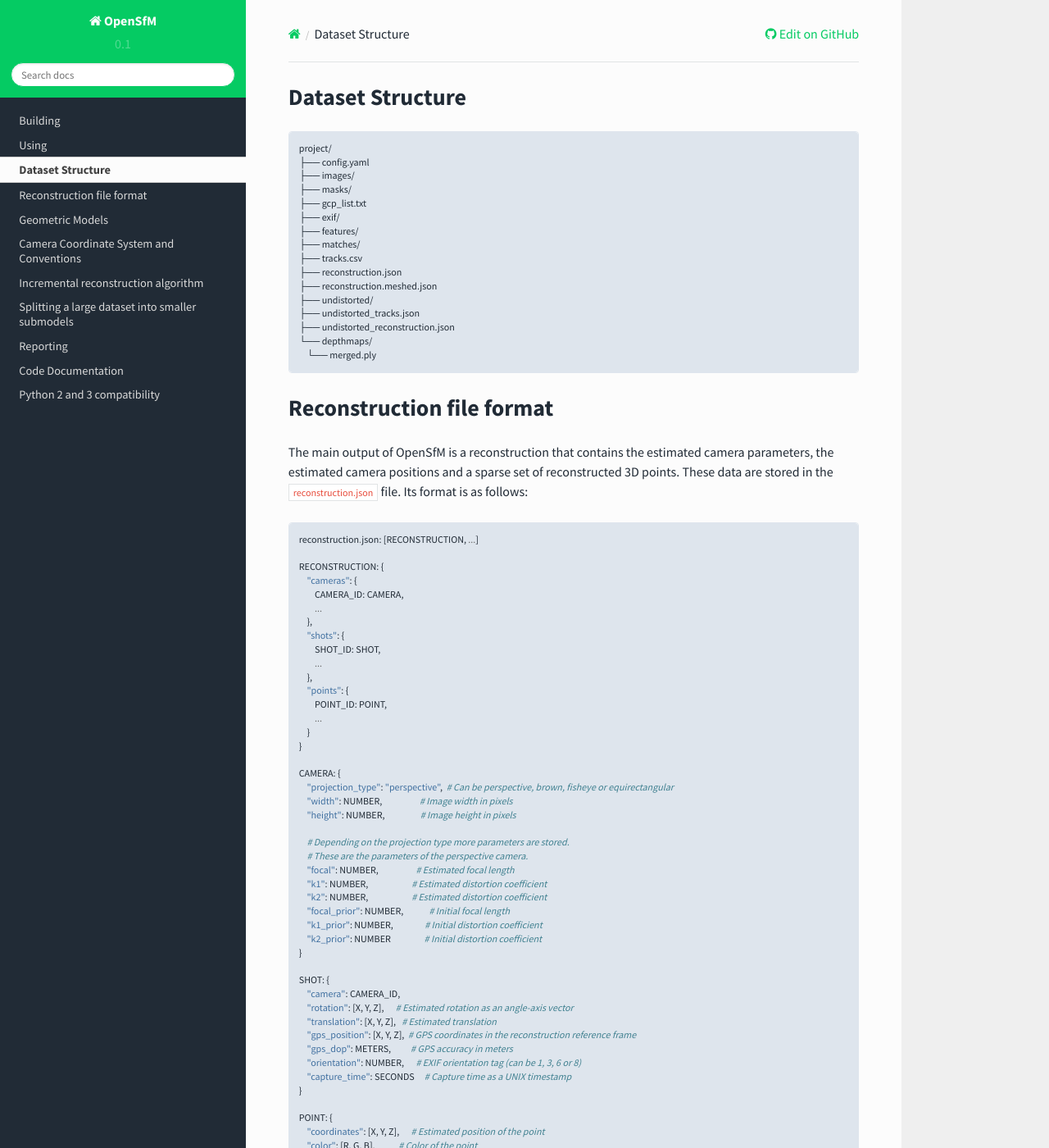
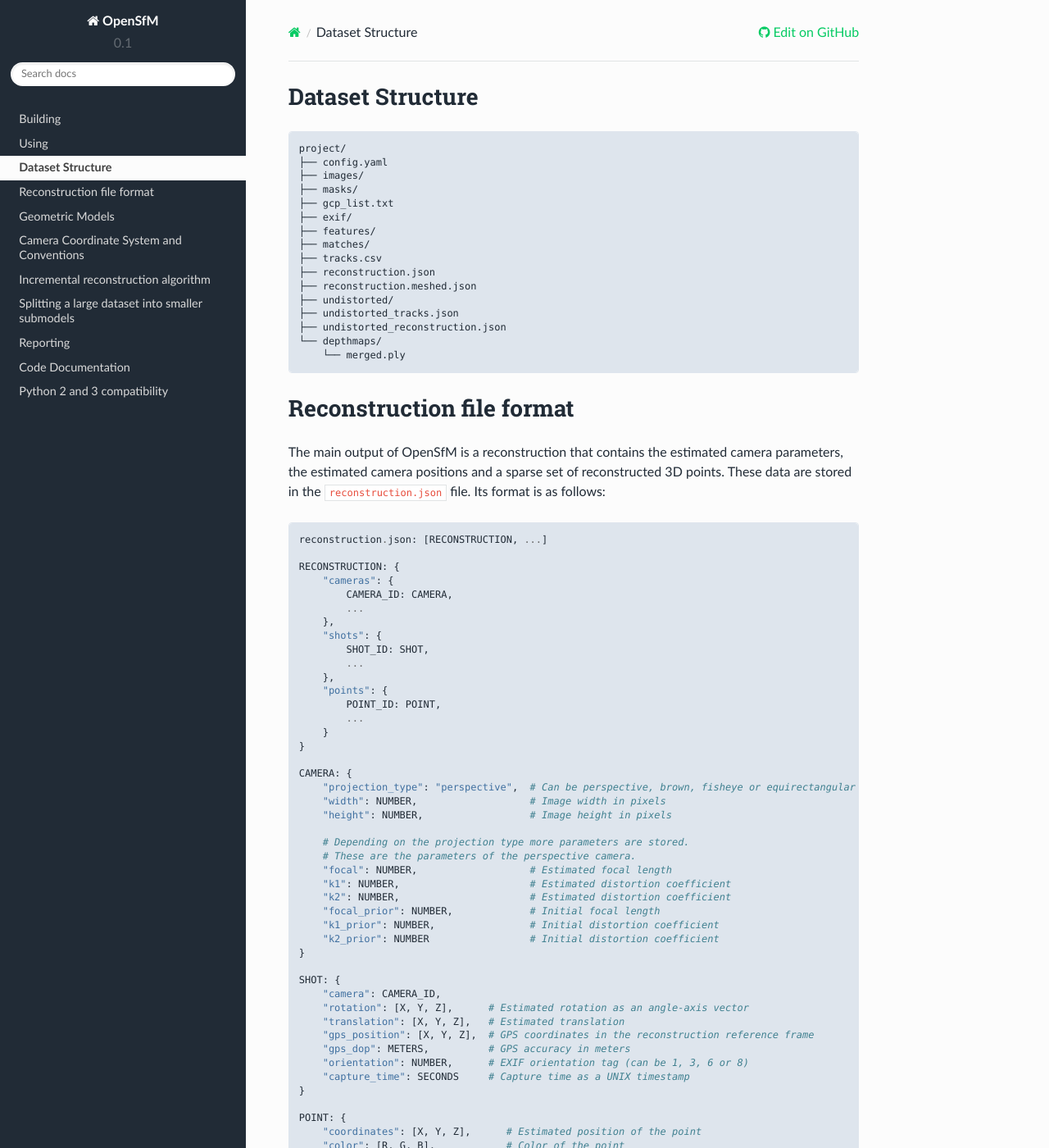
Before and after one commit to phantomwork/mul_img_to_3D, a Sphinx documentation site: the page built from doc/source/dataset.rst, in a window 1280 px wide and 1400 px high. Shown: the whole window at 82% size. Built offline with Sphinx 7.4.7 and the Read the Docs theme 2.0.0, drawn with Linux system fonts in a browser that asks for light colours.

Commit message:
Update sidebar and fix monospace fonts

```diff
--- a/doc/source/_templates/layout.html
+++ b/doc/source/_templates/layout.html
@@ -3,14 +3,18 @@
 {{ super() }}
 <style>
   @import url('https://fonts.googleapis.com/css?family=Source+Sans+Pro:400,600,700&display=swap');
-  * {
-    font-family: 'Source Sans Pro', sans-serif!important;
+  html {
+    font-family: 'Source Sans Pro', sans-serif;
+  }
+  .highlight {
+    font-family: "Lucida Console", Monaco, monospace!important;
   }
   .wy-side-nav-search {
-    background: #05cb63;
+    background: #212b36;
   }
   .wy-side-nav-search input[type=text] {
-    border-color: #05cb63;
+    border-color: transparent;
+
   }
   .wy-nav-side {
     background: #212b36;
@@ -25,11 +29,21 @@
   body {
     color: #212b36;
   }
+  .wy-nav-content-wrap {
+    background: #fcfcfc!important;
+  }
   .wy-side-nav-search>a:hover {
     color: #fff!important;
   }
   .highlight {
     background: #dee5ed;
+  }
+  .wy-menu-vertical li.on a, .wy-menu-vertical li.current>a {
+
+  }
+  .wy-menu-vertical li.toctree-l1.current>a {
+    border-top: 0;
+    border-bottom: 0;
   }
   .rst-content pre.literal-block, .rst-content div[class^='highlight'] {
     border-radius: 4px;
```
